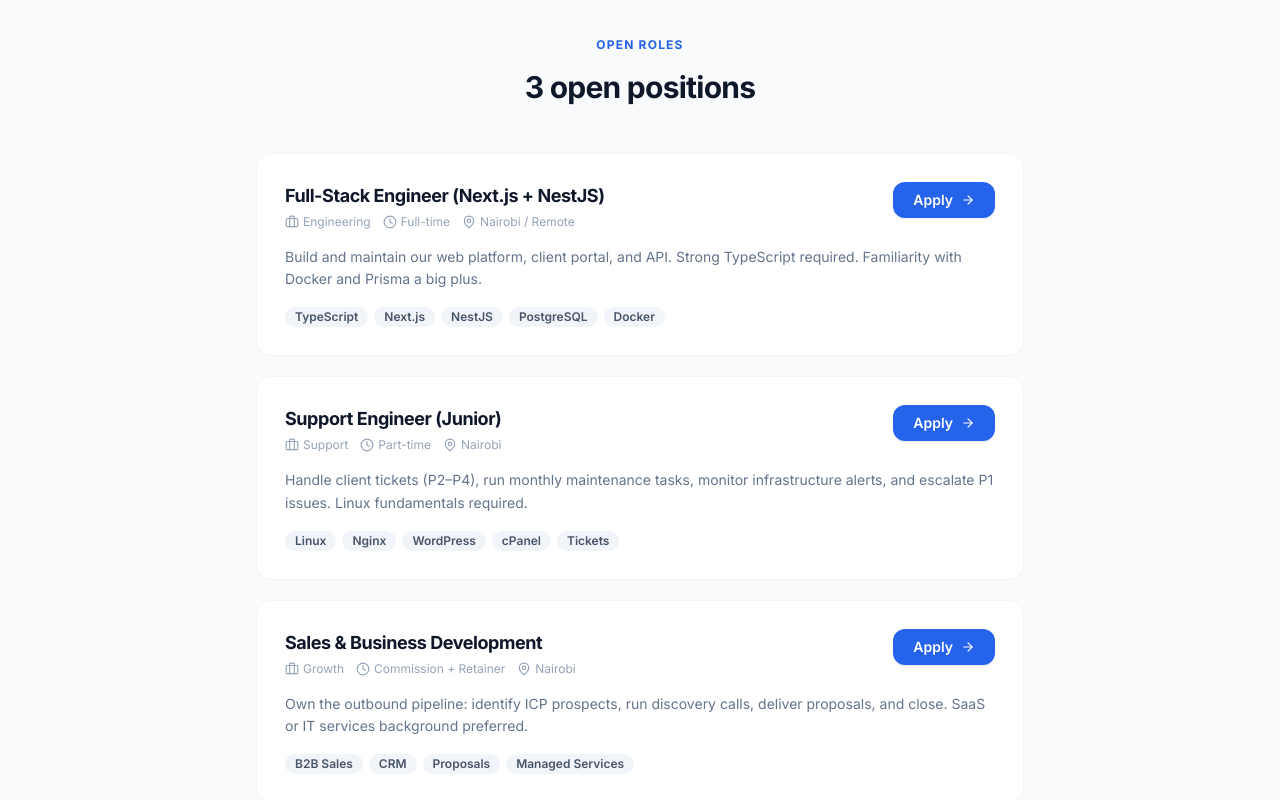
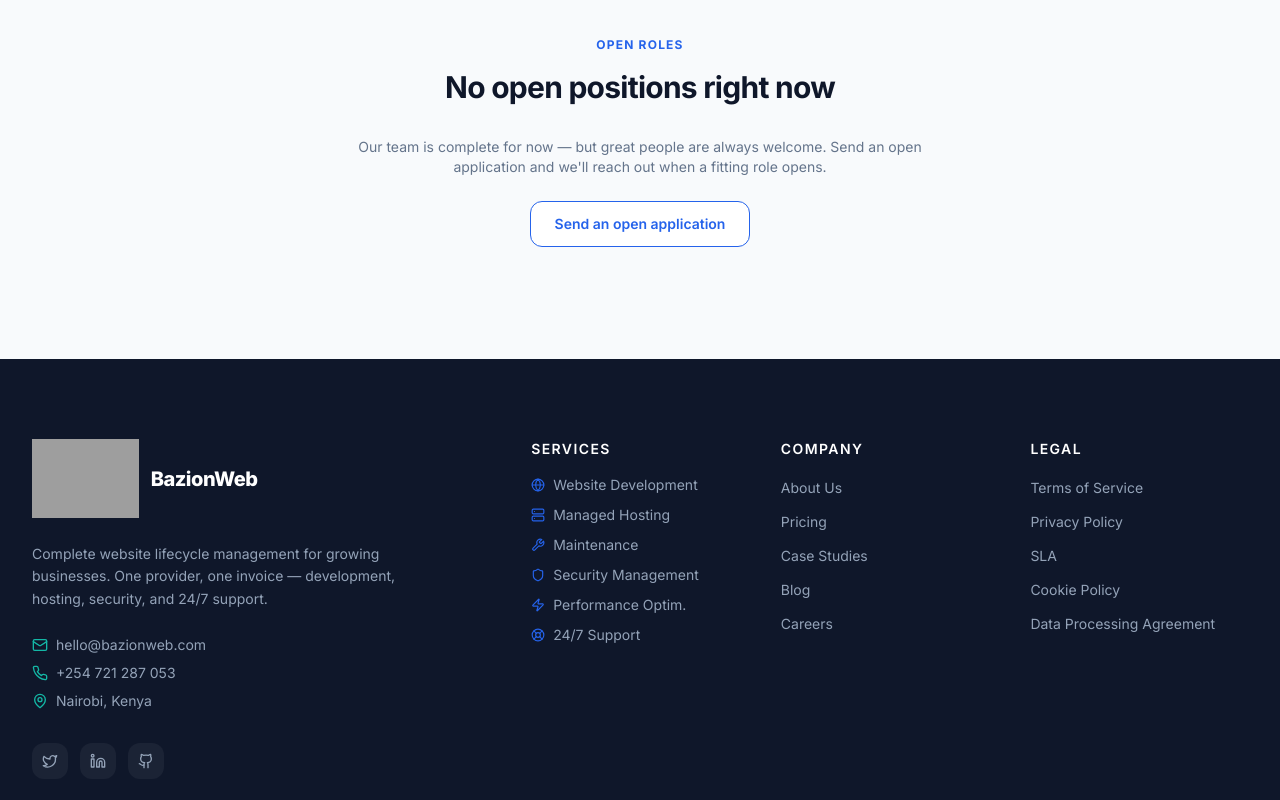
Before and after one commit to bazionwebs/bazionweb, a Next.js app in the folder apps/web/: page /careers in a window 1280 px wide. Shown: the part 880-1680 px from the top of the page. Built offline with nearby package versions, Linux system fonts and the light colour scheme; grey boxes are pictures that could not be loaded.

Commit message:
fix(careers): remove open vacancies, keep open applications

```diff
--- a/apps/web/src/app/(public)/careers/page.tsx
+++ b/apps/web/src/app/(public)/careers/page.tsx
@@ -1,38 +1,10 @@
 import Link from 'next/link';
-import { ArrowRight, MapPin, Clock, Briefcase } from 'lucide-react';
 import type { Metadata } from 'next';
 
 export const metadata: Metadata = {
   title: 'Careers',
   description: 'Join the BazionWeb team. We\'re building the best managed web services company in Africa.',
 };
-
-const openRoles = [
-  {
-    title: 'Full-Stack Engineer (Next.js + NestJS)',
-    type: 'Full-time',
-    location: 'Nairobi / Remote',
-    team: 'Engineering',
-    desc: 'Build and maintain our web platform, client portal, and API. Strong TypeScript required. Familiarity with Docker and Prisma a big plus.',
-    skills: ['TypeScript', 'Next.js', 'NestJS', 'PostgreSQL', 'Docker'],
-  },
-  {
-    title: 'Support Engineer (Junior)',
-    type: 'Part-time',
-    location: 'Nairobi',
-    team: 'Support',
-    desc: 'Handle client tickets (P2–P4), run monthly maintenance tasks, monitor infrastructure alerts, and escalate P1 issues. Linux fundamentals required.',
-    skills: ['Linux', 'Nginx', 'WordPress', 'cPanel', 'Tickets'],
-  },
-  {
-    title: 'Sales & Business Development',
-    type: 'Commission + Retainer',
-    location: 'Nairobi',
-    team: 'Growth',
-    desc: 'Own the outbound pipeline: identify ICP prospects, run discovery calls, deliver proposals, and close. SaaS or IT services background preferred.',
-    skills: ['B2B Sales', 'CRM', 'Proposals', 'Managed Services'],
-  },
-];
 
 const values = [
   { emoji: '🏗️', title: 'Build something real', desc: 'We\'re building production infrastructure used by real businesses. Your work ships fast and matters.' },
@@ -77,50 +49,18 @@ export default function CareersPage() {
       {/* Open roles */}
       <section className="section bg-[#F8FAFC]">
         <div className="container-default">
-          <div className="text-center mb-12">
+          <div className="text-center mb-8">
             <span className="eyebrow">Open Roles</span>
             <h2 className="text-3xl font-bold text-[#0F172A]">
-              {openRoles.length} open position{openRoles.length !== 1 ? 's' : ''}
+              No open positions right now
             </h2>
           </div>
 
-          <div className="space-y-5 max-w-3xl mx-auto">
-            {openRoles.map(role => (
-              <div key={role.title} className="card p-7">
-                <div className="flex flex-wrap items-start justify-between gap-4 mb-4">
-                  <div>
-                    <h3 className="font-bold text-[#0F172A] text-lg mb-1">{role.title}</h3>
-                    <div className="flex flex-wrap gap-3 text-xs text-slate-400">
-                      <span className="flex items-center gap-1">
-                        <Briefcase className="w-3.5 h-3.5" /> {role.team}
-                      </span>
-                      <span className="flex items-center gap-1">
-                        <Clock className="w-3.5 h-3.5" /> {role.type}
-                      </span>
-                      <span className="flex items-center gap-1">
-                        <MapPin className="w-3.5 h-3.5" /> {role.location}
-                      </span>
-                    </div>
-                  </div>
-                  <Link
-                    href={`mailto:careers@bazionweb.com?subject=Application: ${encodeURIComponent(role.title)}`}
-                    className="btn-primary text-sm py-2 px-5 shrink-0"
-                  >
-                    Apply <ArrowRight className="w-3.5 h-3.5" />
-                  </Link>
-                </div>
-                <p className="text-slate-500 text-sm mb-4 leading-relaxed">{role.desc}</p>
-                <div className="flex flex-wrap gap-1.5">
-                  {role.skills.map(s => (
-                    <span key={s} className="badge-slate text-xs">{s}</span>
-                  ))}
-                </div>
-              </div>
-            ))}
-          </div>
-
-          <div className="text-center mt-10">
-            <p className="text-slate-500 text-sm mb-3">Don't see your role? We always want to hear from great people.</p>
+          <div className="text-center max-w-xl mx-auto">
+            <p className="text-slate-500 text-sm mb-6">
+              Our team is complete for now — but great people are always welcome.
+              Send an open application and we&apos;ll reach out when a fitting role opens.
+            </p>
             <Link href="mailto:careers@bazionweb.com" className="btn-secondary">
               Send an open application
             </Link>
```
